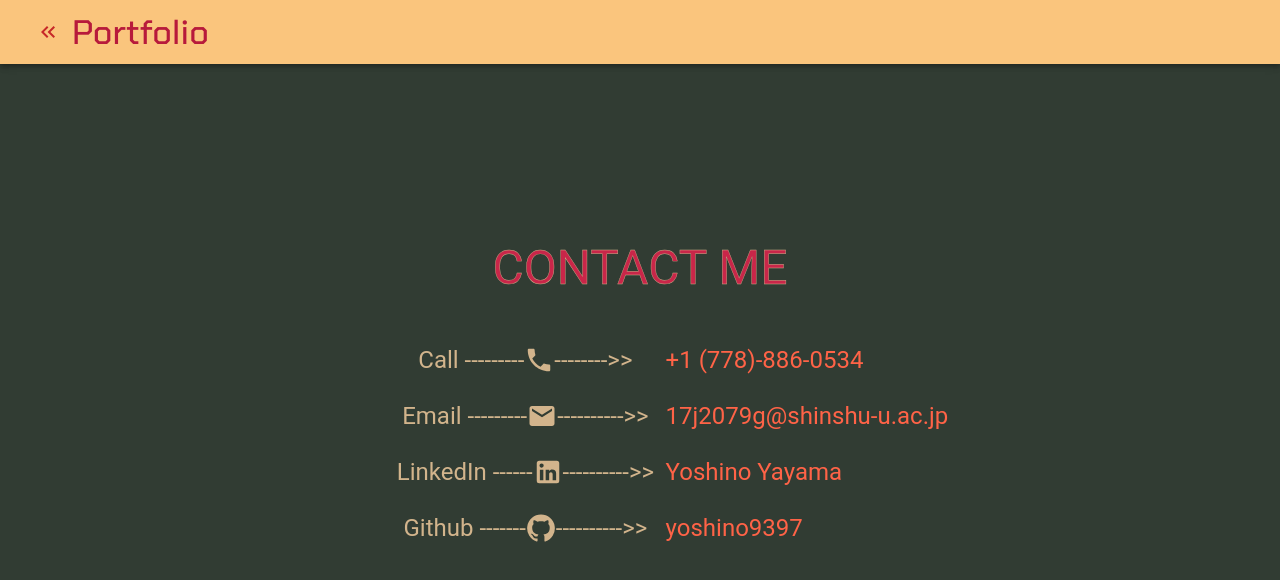
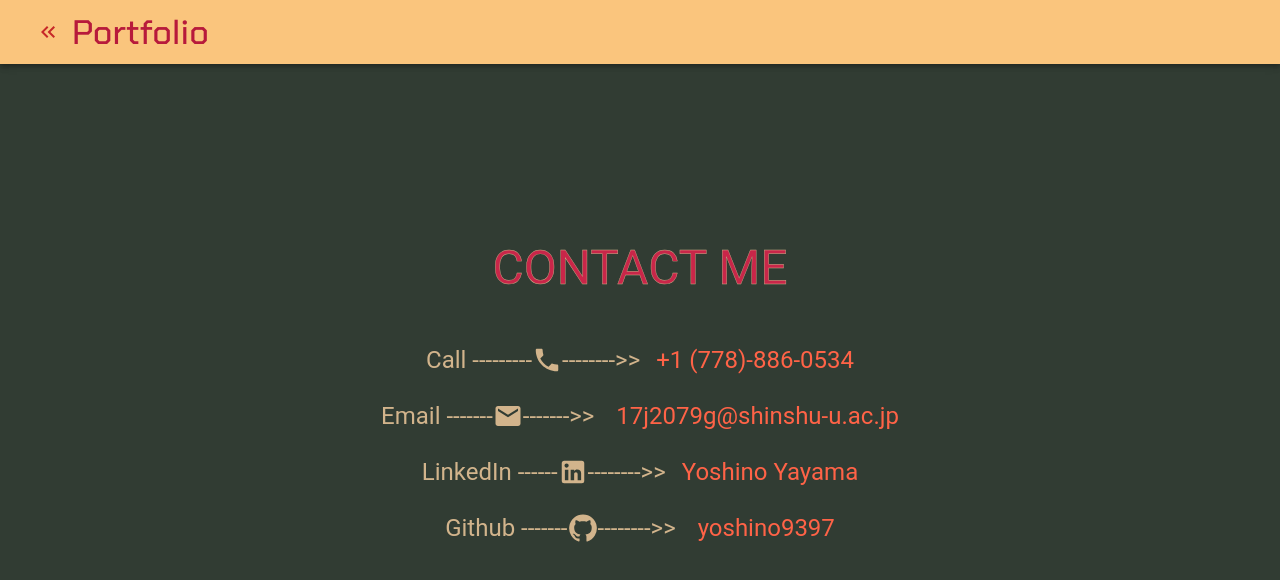
Before and after one commit to yoshino9397/MUI-MyPortfolio, a React (Create React App) app: page /contact in a window 1280 px wide. Shown: the top 580 px of the page. Built offline with nearby package versions, Linux system fonts and the light colour scheme.

Commit message:
design update

```diff
--- a/src/components/Contact.js
+++ b/src/components/Contact.js
@@ -28,14 +28,8 @@ const useStyles = makeStyles((theme) => ({
   },
   form: {
     top: "43%",
-    left: "31%",
     position: "absolute",
-  },
-  info: {
-    top: "43%",
-    left: "52%",
-    position: "absolute",
-    color: "tomato",
+    textAlign: "center",
   },
 }));
 
@@ -61,16 +55,29 @@ const Contact = () => {
             <PhoneIcon sx={{ mb: "-7px", fontSize: 30 }} />
             --------{">"}
             {">"}
+            <Box component="span" sx={{ color: "tomato", ml: "1rem" }}>
+              +1 (778)-886-0534
+            </Box>
           </Typography>
           <Typography
             variant="h5"
             className={classes.contacts}
             sx={{ mb: "1.5rem" }}
           >
-            Email ---------
+            Email -------
             <EmailIcon sx={{ mb: "-7px", fontSize: 30 }} />
-            ----------{">"}
+            -------{">"}
             {">"}
+            <Link
+              href="mailto:17j2079g@shinshu-u.ac.jp"
+              underline="none"
+              color="tomato"
+            >
+              {" "}
+              <Box component="span" sx={{ color: "tomato", ml: "1rem" }}>
+                17j2079g@shinshu-u.ac.jp
+              </Box>
+            </Link>
           </Typography>{" "}
           <Typography
             variant="h5"
@@ -79,8 +86,17 @@ const Contact = () => {
           >
             LinkedIn ------
             <LinkedInIcon sx={{ mb: "-7px", fontSize: 30 }} />
-            ----------{">"}
+            --------{">"}
             {">"}
+            <Link
+              href="https://www.linkedin.com/in/yoshino-yayama-a79365218/"
+              underline="none"
+              color="tomato"
+            >
+              <Box component="span" sx={{ color: "tomato", ml: "1rem" }}>
+                Yoshino Yayama
+              </Box>
+            </Link>
           </Typography>
           <Typography
             variant="h5"
@@ -89,41 +105,19 @@ const Contact = () => {
           >
             Github -------
             <GitHubIcon sx={{ mb: "-7px", fontSize: 30 }} />
-            ----------{">"}
+            --------{">"}
             {">"}
-          </Typography>
-        </Box>
-        <Box component="div" className={classes.info}>
-          <Typography variant="h5" sx={{ mb: "1.5rem" }}>
-            +1 (778)-886-0534
-          </Typography>
-          <Link
-            href="mailto:17j2079g@shinshu-u.ac.jp"
-            underline="none"
-            color="tomato"
-          >
-            <Typography variant="h5" sx={{ mb: "1.5rem" }}>
-              17j2079g@shinshu-u.ac.jp
-            </Typography>
-          </Link>
-          <Link
-            href="https://www.linkedin.com/in/yoshino-yayama-a79365218/"
-            underline="none"
-            color="tomato"
-          >
-            <Typography variant="h5" sx={{ mb: "1.5rem" }}>
-              Yoshino Yayama
-            </Typography>
-          </Link>
             <Link
               href="https://github.com/yoshino9397"
               underline="none"
               color="tomato"
             >
-            <Typography variant="h5" sx={{ mb: "1.5rem" }}>
+              {" "}
+              <Box component="span" sx={{ color: "tomato", ml: "1rem" }}>
                 yoshino9397
+              </Box>
+            </Link>
           </Typography>
-          </Link>
         </Box>
       </Grid>
     </Box>
```
Lines whose indentation alone changed are shown as unchanged.
